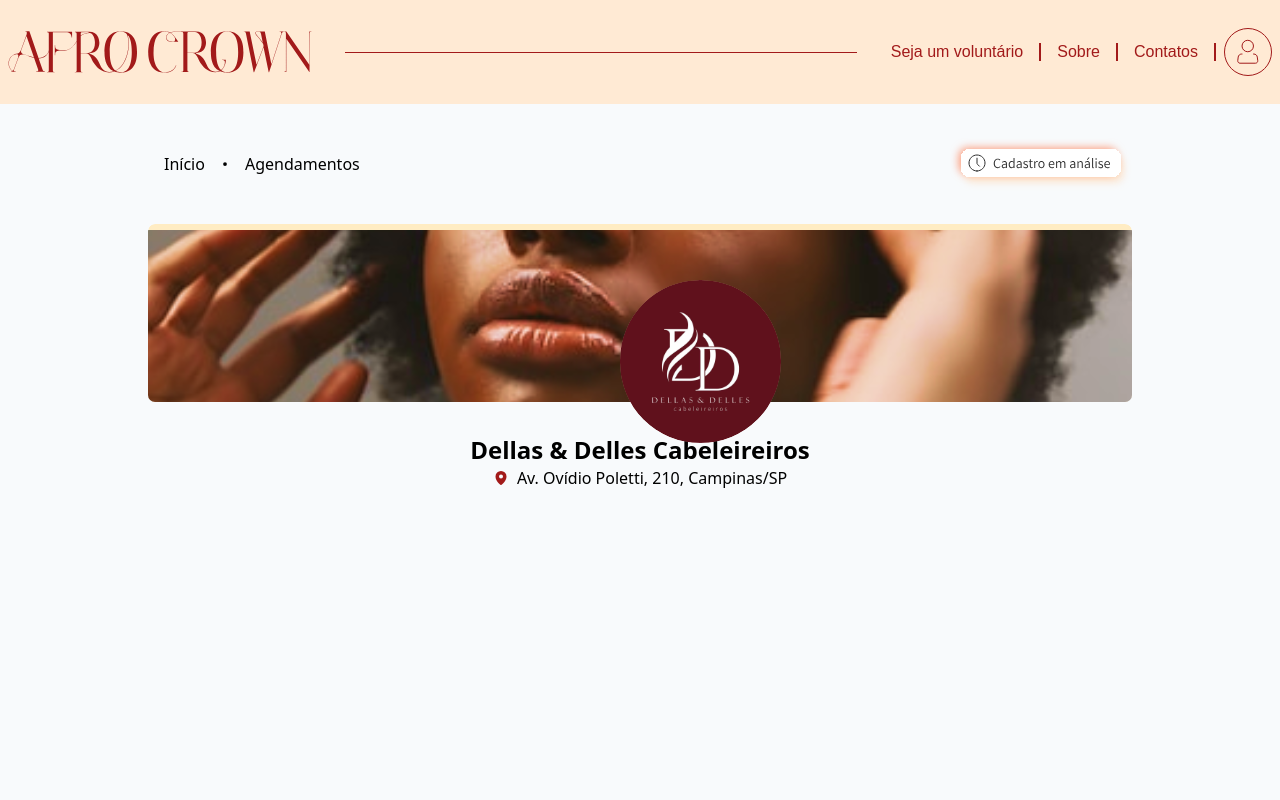
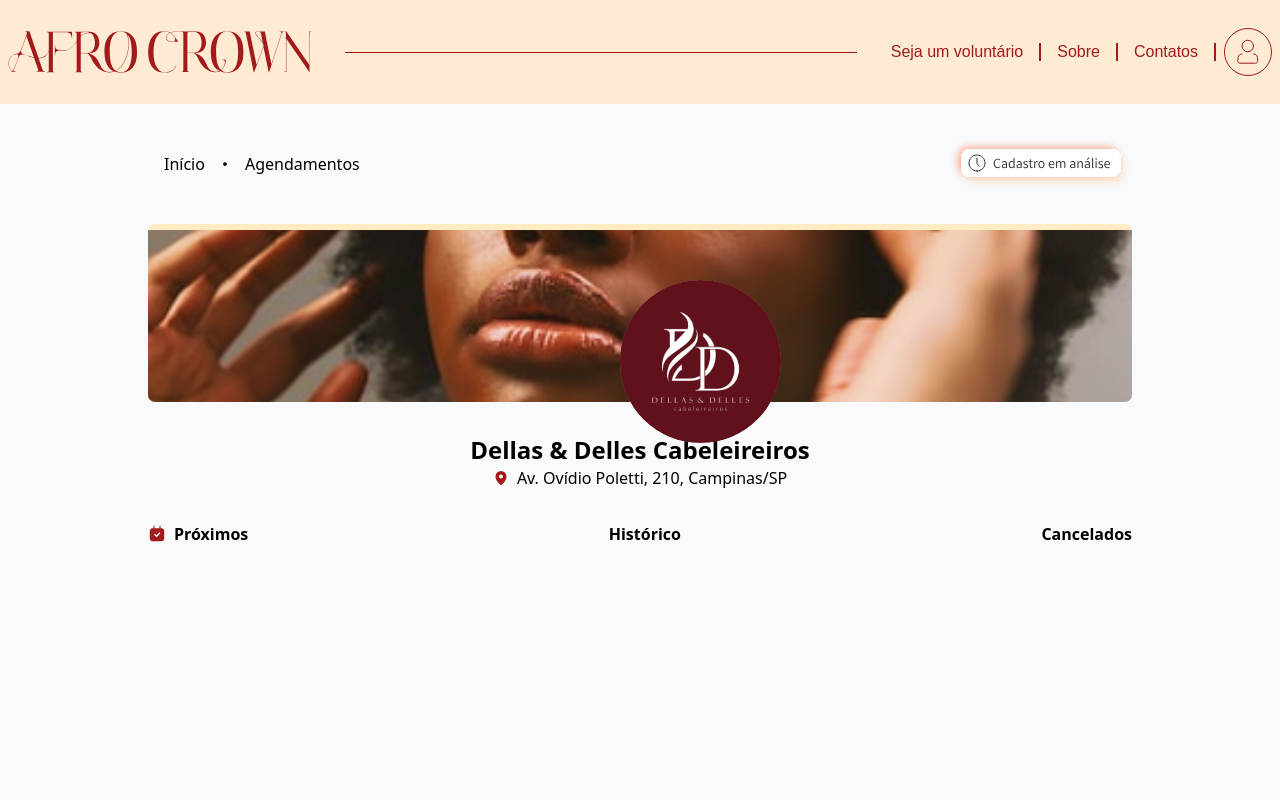
Before and after one commit to Afro-Crown/acw-admin-web, a Next.js app: page /home in a window 1280 px wide. Shown: the top 800 px of the page. Built offline with nearby package versions, Linux system fonts and the light colour scheme; a web font is replaced by a local one.

Commit message:
feat: navegação da tela de login

```diff
--- a/src/app/home/page.tsx
+++ b/src/app/home/page.tsx
@@ -2,9 +2,10 @@
 import { Dot, MapPin } from "@phosphor-icons/react";
 import Footer from "./components/footer";
 import Header from "./components/header";
-import analiseTag from "../../../public/cadastroemanalise-tag.svg"
-import profileBg from "../../../public/profile-bg.svg"
-import userImage from "../../../public/user-profile.svg"
+import analiseTag from "../../../public/cadastroemanalise-tag.svg";
+import profileBg from "../../../public/profile-bg.svg";
+import scheduleIcon from "../../../public/schedule-icon.svg";
+import userImage from "../../../public/user-profile.svg";
 import Image from "next/image";
 
 
@@ -35,8 +36,17 @@ const HomeScreen = () => {
                 </div>
               </main>
               <div className="w-full">
-                <nav>
-
+                <nav className="text-black font-semibold flex justify-between mt-8">
+                  <div className="flex flex-row gap-2">
+                    <Image alt="Schedule icon" src={scheduleIcon}/>
+                    <span>Próximos</span>
+                  </div>
+                  <div className="flex flex-row">
+                    <span>Histórico</span>
+                  </div>
+                  <div className="flex flex-row">
+                    <span>Cancelados</span>
+                  </div>
                 </nav>
               </div>
             </div>
```
Also changed, not shown: public/schedule-icon.svg (added).
